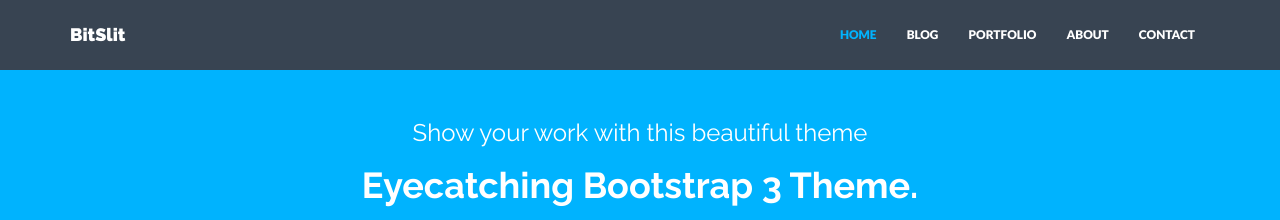
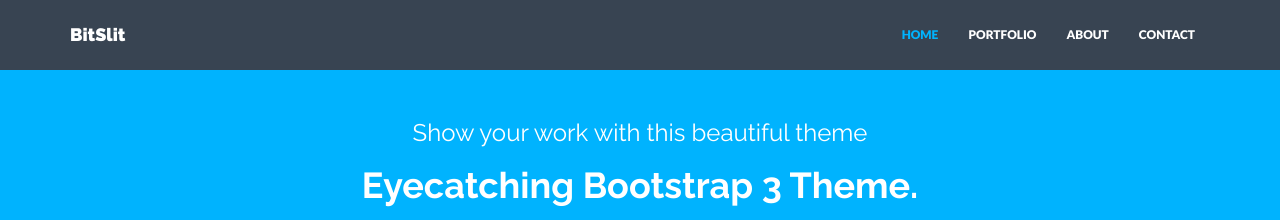
Before and after one commit to bitslit/portfolio, a Jekyll site: the page built from index.html, in a window 1280 px wide. Shown: the top 220 px of the page. Built offline with Jekyll 4.4.1, drawn with Linux system fonts in a browser that asks for light colours; nearby versions of some CDN libraries.

Commit message:
Update nav.html

```diff
--- a/_includes/nav.html
+++ b/_includes/nav.html
@@ -13,7 +13,6 @@
     <div class="navbar-collapse collapse navbar-right">
       <ul class="nav navbar-nav">
         <li {% if page.title == "Home" %}class="active"{% endif %}><a href="{{"/" | prepend: site.baseurl }}">HOME</a></li>
-        <li {% if page.title == "Blog" %}class="active"{% endif %}><a href="{{"/blog/" | prepend: site.baseurl }}">BLOG</a></li>
         <li {% if page.title == "Portfolio" %}class="active"{% endif %}><a href="{{"/portfolio/" | prepend: site.baseurl }}">PORTFOLIO</a></li>
         <li {% if page.title == "About" %}class="active"{% endif %}><a href="{{"/about/" | prepend: site.baseurl }}">ABOUT</a></li>
         <li {% if page.title == "Contact" %}class="active"{% endif %}><a href="{{"/contact/" | prepend: site.baseurl }}">CONTACT</a></li>
```
